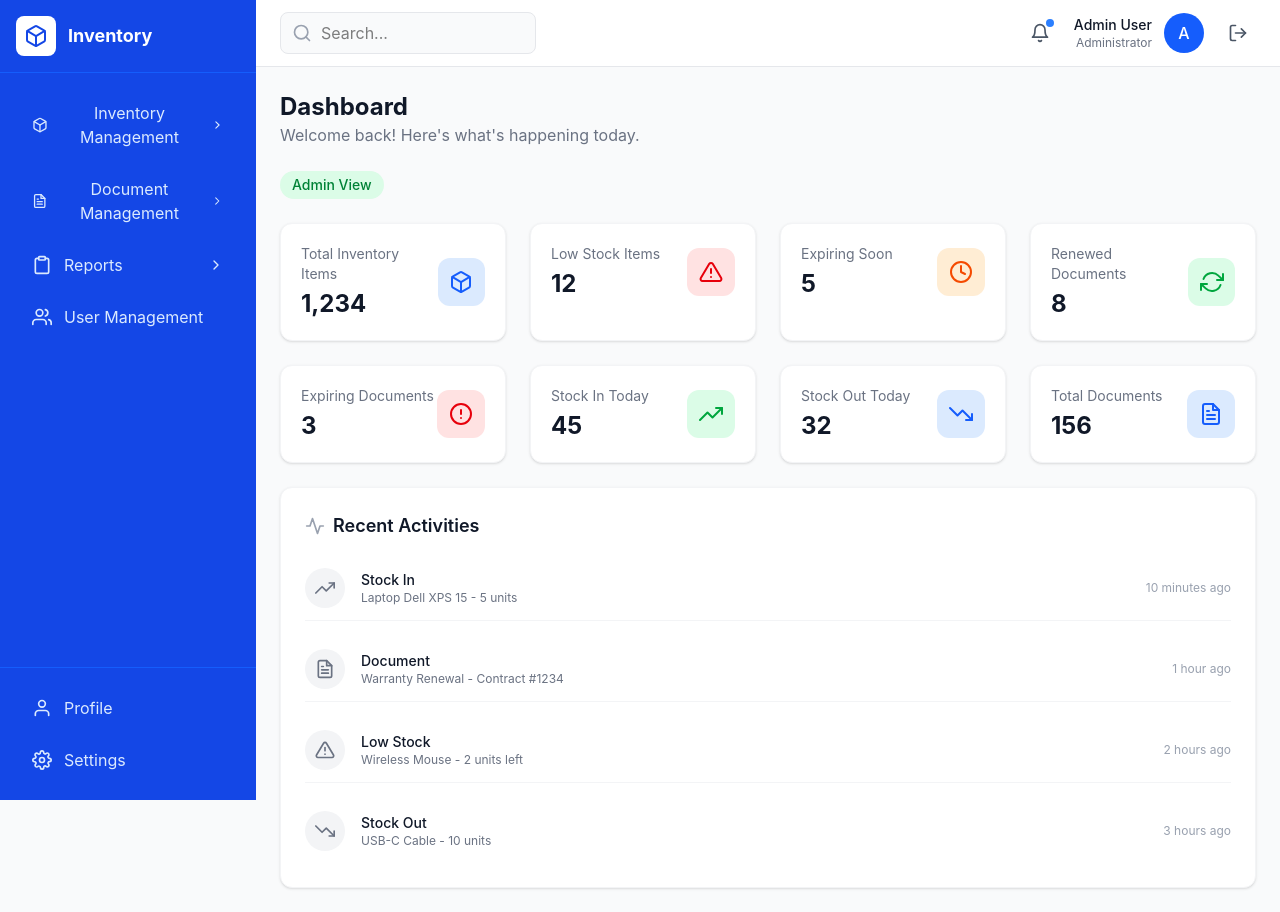
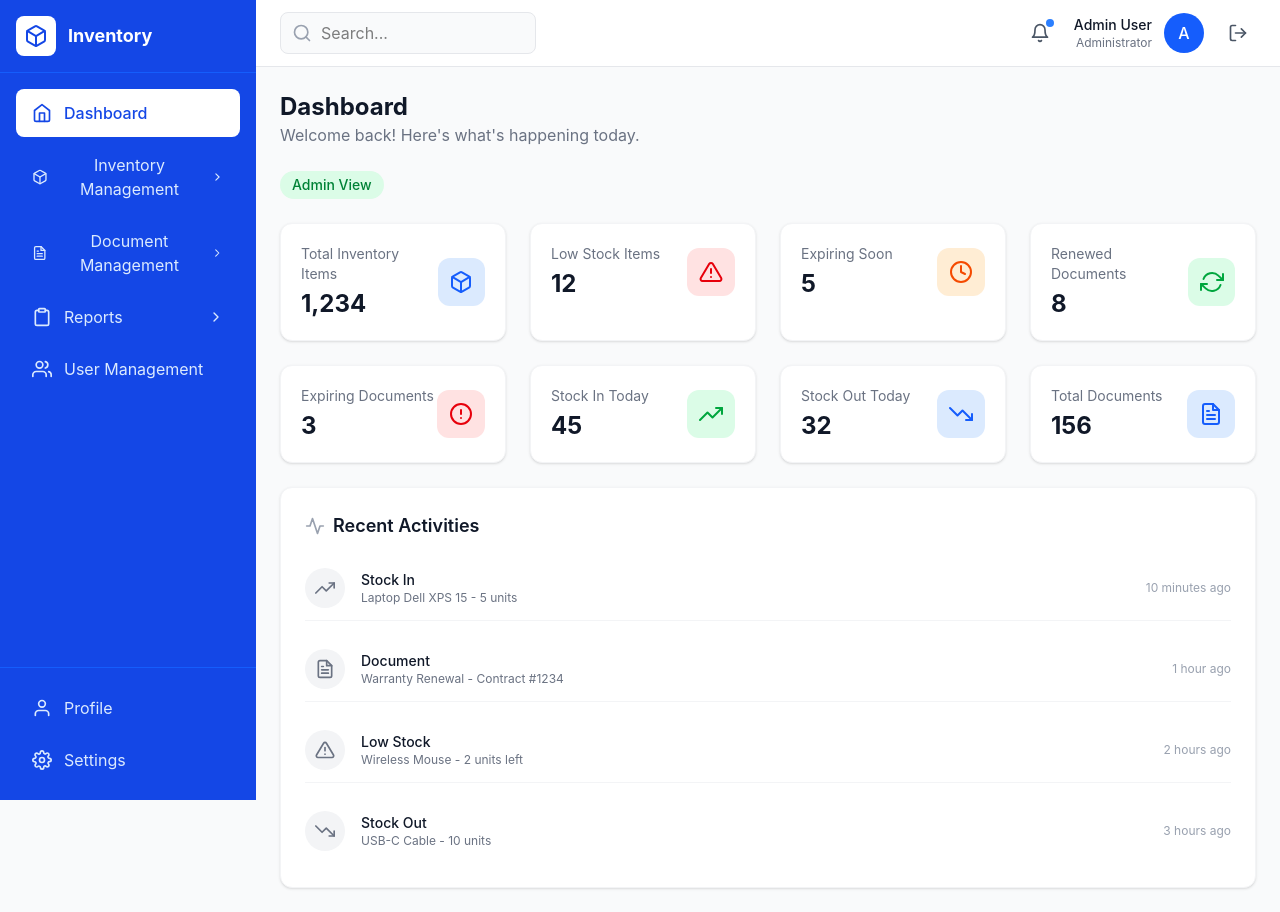
Before and after one commit to Bigboss619/inventory-system, a React app in the folder frontend/: page /dashboard in a window 1280 px wide. Built offline with nearby package versions, Linux system fonts and the light colour scheme; the HTML template or start-up script is replaced by a standard one.

Commit message:
feat: add Dashboard item to sidebar menu

```diff
--- a/frontend/src/components/layout/Sidebar.jsx
+++ b/frontend/src/components/layout/Sidebar.jsx
@@ -15,11 +15,13 @@ import {
   FiBell,
   FiTrendingUp,
   FiTrendingDown,
-  FiUserCheck
+  FiUserCheck,
+  FiHome
 } from 'react-icons/fi';
 
 // Menu structure
 const MENU_ITEMS = [
+  { title: 'Dashboard', icon: FiHome, path: '/dashboard' },
   {
     title: 'Inventory Management',
     icon: FiBox,
```
